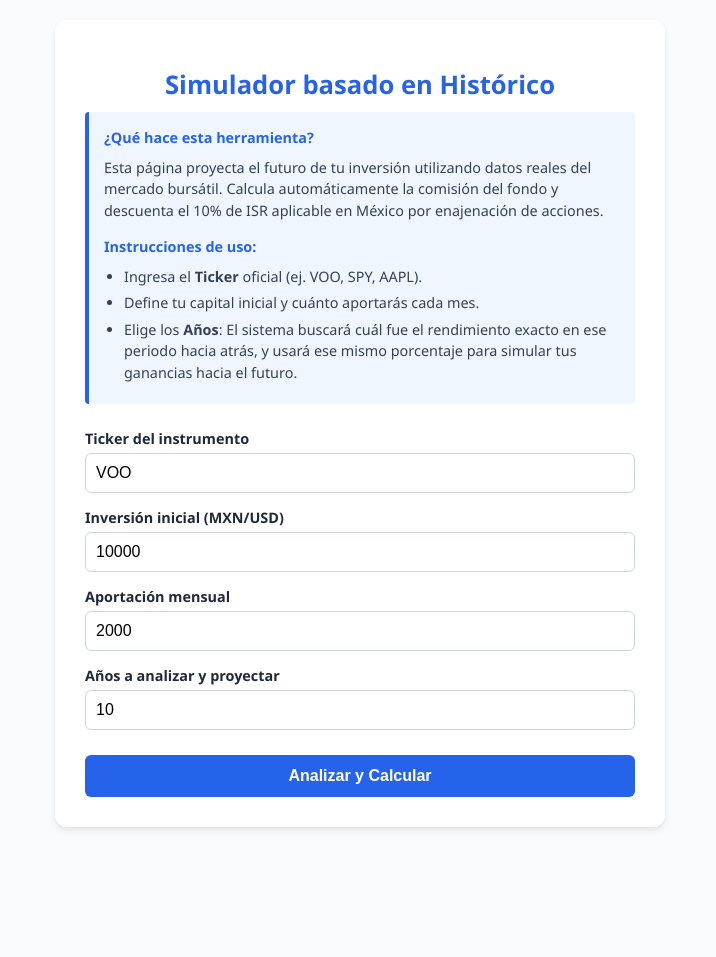
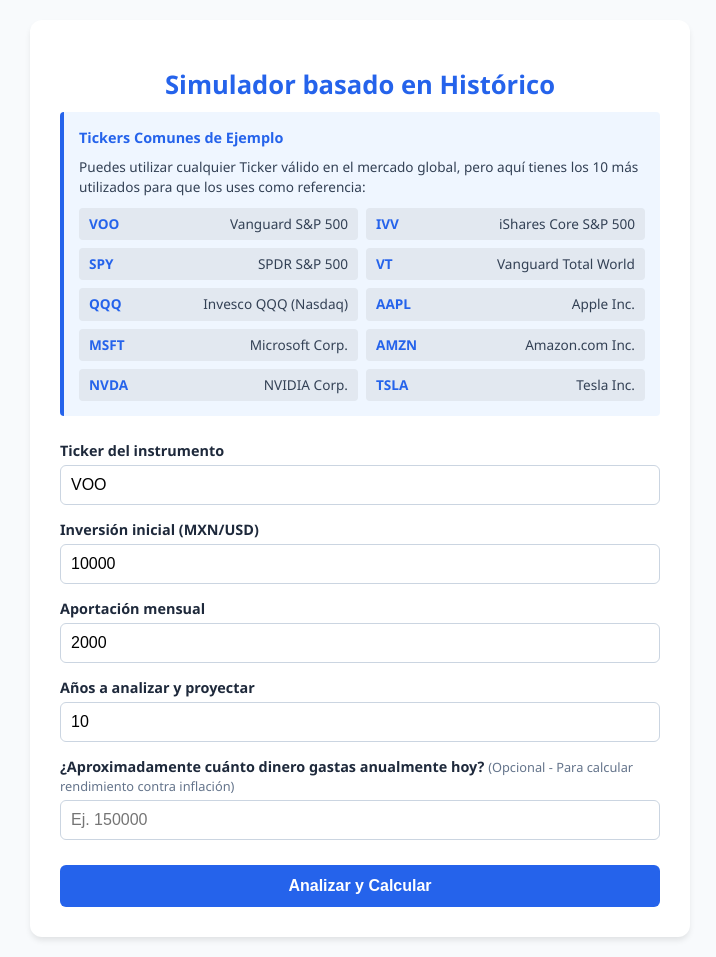
Before and after one commit to Octaff-C137/earlyRetirement, a Flask app: page / in a window 1280 px wide. Shown: the whole page, without its empty margins (280-996 px from the left). Before the commit the page ends 830 px from the top, so only its background shows below. Run offline with Flask 3, Linux system fonts and the light colour scheme.

Commit message:
Update index.html

```diff
--- a/templates/index.html
+++ b/templates/index.html
@@ -3,21 +3,24 @@
 <head>
     <meta charset="UTF-8">
     <meta name="viewport" content="width=device-width, initial-scale=1.0">
-    <title>Proyección de Inversiones</title>
+    <title>Proyección de Inversiones e Inflación</title>
     <style>
         :root { --primary: #2563eb; --background: #f8fafc; --card-bg: #ffffff; --text-main: #1e293b; --accent: #0f172a; }
         body { font-family: 'Segoe UI', system-ui, sans-serif; background-color: var(--background); color: var(--text-main); margin: 0; padding: 20px; display: flex; justify-content: center; }
-        .container { background-color: var(--card-bg); padding: 30px; border-radius: 12px; box-shadow: 0 4px 6px -1px rgba(0, 0, 0, 0.1); max-width: 550px; width: 100%; }
+        .container { background-color: var(--card-bg); padding: 30px; border-radius: 12px; box-shadow: 0 4px 6px -1px rgba(0, 0, 0, 0.1); max-width: 600px; width: 100%; }
         h1 { text-align: center; font-size: 1.6rem; color: var(--primary); margin-bottom: 10px; }
 
-        /* Estilos para la sección de introducción */
         .intro-box { background-color: #eff6ff; border-left: 4px solid var(--primary); padding: 15px; border-radius: 4px; margin-bottom: 25px; font-size: 0.9rem; color: #334155; line-height: 1.5; }
         .intro-box h4 { margin: 0 0 8px 0; color: var(--primary); }
         .intro-box ul { margin: 8px 0 0 0; padding-left: 20px; }
-        .intro-box li { margin-bottom: 5px; }
+
+        .tickers-grid { display: grid; grid-template-columns: 1fr 1fr; gap: 8px; margin-top: 10px; font-size: 0.85rem; }
+        .ticker-item { background: #e2e8f0; padding: 6px 10px; border-radius: 4px; display: flex; justify-content: space-between; }
+        .ticker-item strong { color: var(--primary); }
 
         .form-group { margin-bottom: 15px; }
         label { display: block; margin-bottom: 5px; font-weight: 600; font-size: 0.9rem; }
+        .optional-label { font-weight: normal; color: #64748b; font-size: 0.8rem; }
         input { width: 100%; padding: 10px; border: 1px solid #cbd5e1; border-radius: 6px; box-sizing: border-box; font-size: 1rem; }
         button { width: 100%; padding: 12px; background-color: var(--primary); color: white; border: none; border-radius: 6px; font-size: 1rem; font-weight: 600; cursor: pointer; margin-top: 10px; transition: background-color 0.2s; }
         button:hover { background-color: #1d4ed8; }
@@ -28,9 +31,9 @@
         .result-row { display: flex; justify-content: space-between; align-items: center; margin-bottom: 8px; font-size: 0.95rem; }
         .total-row { font-size: 1.2rem; font-weight: bold; color: #059669; margin-top: 15px; padding-top: 15px; border-top: 1px solid #e2e8f0; }
 
-        /* Estilos para la nota legal */
+        .longevity-box { background-color: #f0fdf4; border: 1px solid #bbf7d0; padding: 15px; border-radius: 8px; margin-top: 15px; display: none; }
+
         .disclaimer { margin-top: 20px; padding: 12px; background-color: #fffbeb; border-left: 4px solid #f59e0b; border-radius: 4px; font-size: 0.8rem; color: #78350f; line-height: 1.4; text-align: justify; }
-
         .loading { text-align: center; color: var(--primary); font-weight: bold; display: none; margin-top: 15px; }
         .error { color: #dc2626; text-align: center; margin-top: 15px; font-weight: bold; display: none; }
     </style>
@@ -41,15 +44,20 @@
     <h1>Simulador basado en Histórico</h1>
 
     <div class="intro-box">
-        <h4>¿Qué hace esta herramienta?</h4>
-        <p style="margin-top: 0;">Esta página proyecta el futuro de tu inversión utilizando datos reales del mercado bursátil. Calcula automáticamente la comisión del fondo y descuenta el 10% de ISR aplicable en México por enajenación de acciones.</p>
-
-        <h4>Instrucciones de uso:</h4>
-        <ul>
-            <li>Ingresa el <strong>Ticker</strong> oficial (ej. VOO, SPY, AAPL).</li>
-            <li>Define tu capital inicial y cuánto aportarás cada mes.</li>
-            <li>Elige los <strong>Años</strong>: El sistema buscará cuál fue el rendimiento exacto en ese periodo hacia atrás, y usará ese mismo porcentaje para simular tus ganancias hacia el futuro.</li>
-        </ul>
+        <h4>Tickers Comunes de Ejemplo</h4>
+        <p style="margin: 0 0 10px 0; font-size: 0.85rem;">Puedes utilizar cualquier Ticker válido en el mercado global, pero aquí tienes los 10 más utilizados para que los uses como referencia:</p>
+        <div class="tickers-grid">
+            <div class="ticker-item"><strong>VOO</strong> Vanguard S&P 500</div>
+            <div class="ticker-item"><strong>IVV</strong> iShares Core S&P 500</div>
+            <div class="ticker-item"><strong>SPY</strong> SPDR S&P 500</div>
+            <div class="ticker-item"><strong>VT</strong> Vanguard Total World</div>
+            <div class="ticker-item"><strong>QQQ</strong> Invesco QQQ (Nasdaq)</div>
+            <div class="ticker-item"><strong>AAPL</strong> Apple Inc.</div>
+            <div class="ticker-item"><strong>MSFT</strong> Microsoft Corp.</div>
+            <div class="ticker-item"><strong>AMZN</strong> Amazon.com Inc.</div>
+            <div class="ticker-item"><strong>NVDA</strong> NVIDIA Corp.</div>
+            <div class="ticker-item"><strong>TSLA</strong> Tesla Inc.</div>
+        </div>
     </div>
 
     <div class="form-group">
@@ -72,21 +80,27 @@
         <input type="number" id="anios" value="10">
     </div>
 
+    <div class="form-group">
+        <label for="gastoAnual">
+            ¿Aproximadamente cuánto dinero gastas anualmente hoy?
+            <span class="optional-label">(Opcional - Para calcular rendimiento contra inflación)</span>
+        </label>
+        <input type="number" id="gastoAnual" placeholder="Ej. 150000">
+    </div>
+
     <button onclick="enviarDatosAPython()">Analizar y Calcular</button>
 
-    <div id="mensajeCarga" class="loading">Consultando mercado en tiempo real...</div>
+    <div id="mensajeCarga" class="loading">Consultando mercado y calculando proyecciones...</div>
     <div id="mensajeError" class="error">Hubo un error al buscar el Ticker. Verifica que exista.</div>
 
     <div class="results" id="resultados">
 
         <div class="data-block">
-            <div class="data-title" id="tituloHistorico">Datos Históricos Extraídos</div>
-
+            <div class="data-title">Datos Históricos Extraídos</div>
             <div class="result-row">
                 <span>Empresa / Fondo:</span>
                 <strong id="resNombre" style="color: var(--primary); text-align: right; max-width: 60%;"></strong>
             </div>
-
             <div class="result-row">
                 <span style="display: flex; flex-direction: column;">
                     Rendimiento Anualizado
@@ -94,9 +108,8 @@
                 </span>
                 <strong id="resTasa" style="color: var(--primary);"></strong>
             </div>
-
             <div class="result-row" style="font-size: 0.85rem; color: #64748b; margin-top: 10px;">
-                <span>Años de datos encontrados en la red:</span>
+                <span>Años de datos procesados:</span>
                 <span id="resAnios"></span>
             </div>
             <div class="result-row" style="font-size: 0.85rem; color: #64748b;">
@@ -125,8 +138,23 @@
             </div>
         </div>
 
+        <div class="longevity-box" id="cajaLongevidad">
+            <h4 style="margin: 0 0 10px 0; color: #166534;">Impacto de Inflación y Supervivencia</h4>
+            <div class="result-row">
+                <span>Tu gasto anual futuro estimado (4.5% inflación):</span>
+                <strong id="resGastoFuturo"></strong>
+            </div>
+            <div class="result-row" style="margin-top: 10px;">
+                <span>Al terminar la inversión, el total neto ahorrado te alcanzaría para mantener tu nivel de vida durante:</span>
+                <strong id="resSupervivencia" style="color: #166534; font-size: 1.1rem;"></strong>
+            </div>
+        </div>
+
         <div class="disclaimer">
-            <strong>Nota importante:</strong> Esta es solo una proyección basada en los valores estadísticos disponibles de la acción/fondo. No refleja la realidad ni constituye una recomendación de inversión. Esta proyección se realiza puramente con fines informativos y es imposible predecir con certeza cómo se comportará el valor de este instrumento en el futuro. Rendimientos pasados no garantizan rendimientos futuros.
+            <strong>Notas importantes y Limitaciones:</strong>
+            <br>• Esta es solo una proyección estadística. No refleja realidades absolutas ni constituye una recomendación financiera. Rendimientos pasados no garantizan rendimientos futuros.
+            <br>• El cálculo de supervivencia asume una inflación constante del 4.5% anual y divide tu ahorro neto proyectado entre tu gasto anual futuro. No contempla rendimientos adicionales una vez finalizada la inversión (es decir, asume que gastarás el dinero de forma directa sin seguir invirtiéndolo).
+            <br>• Es imposible predecir con certeza cómo se comportará el mercado, las comisiones operativas o las políticas fiscales aplicables a tu caso particular en el futuro.
         </div>
 
     </div>
@@ -137,12 +165,14 @@
         document.getElementById('mensajeCarga').style.display = 'block';
         document.getElementById('resultados').style.display = 'none';
         document.getElementById('mensajeError').style.display = 'none';
+        document.getElementById('cajaLongevidad').style.display = 'none';
 
         const datos = {
             ticker: document.getElementById('ticker').value,
-            inversionInicial: document.getElementById('inversionInicial').value,
-            aportacionMensual: document.getElementById('aportacionMensual').value,
-            anios: document.getElementById('anios').value
+            inversionInicial: document.getElementById('inversionInicial').value || 0,
+            aportacionMensual: document.getElementById('aportacionMensual').value || 0,
+            anios: document.getElementById('anios').value || 10,
+            gastoAnual: document.getElementById('gastoAnual').value || 0
         };
 
         try {
@@ -163,18 +193,23 @@
 
             const formatoMoneda = new Intl.NumberFormat('es-MX', { style: 'currency', currency: 'MXN' });
 
-            // Llenar datos históricos
             document.getElementById('resNombre').innerText = resultado.nombre_empresa;
             document.getElementById('labelRendimiento').innerText = `(de los últimos ${datos.anios} años)`;
             document.getElementById('resTasa').innerText = `${(resultado.tasa_historica * 100).toFixed(2)}%`;
             document.getElementById('resAnios').innerText = resultado.anios_historicos_usados.toFixed(1);
             document.getElementById('resComision').innerText = `${(resultado.comision_anual * 100).toFixed(4)}%`;
 
-            // Llenar datos proyectados
             document.getElementById('resAportado').innerText = formatoMoneda.format(resultado.total_invertido);
             document.getElementById('resGanancia').innerText = formatoMoneda.format(resultado.ganancia_capital);
             document.getElementById('resImpuesto').innerText = formatoMoneda.format(resultado.impuesto_pagar);
             document.getElementById('resNeto').innerText = formatoMoneda.format(resultado.monto_total_ahorrado);
+
+            // Manejo dinámico de la caja de longevidad
+            if (datos.gastoAnual > 0) {
+                document.getElementById('resGastoFuturo').innerText = formatoMoneda.format(resultado.gasto_futuro);
+                document.getElementById('resSupervivencia').innerText = `${resultado.anios_supervivencia.toFixed(1)} años`;
+                document.getElementById('cajaLongevidad').style.display = 'block';
+            }
 
             document.getElementById('resultados').style.display = 'block';
         } catch (error) {
```
